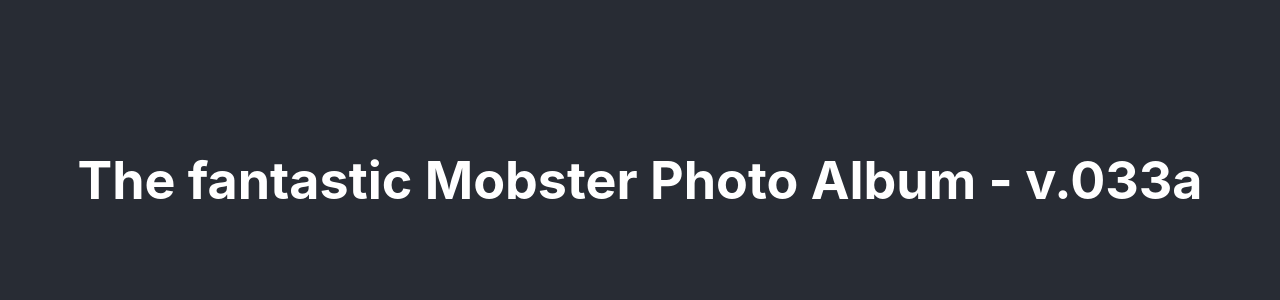
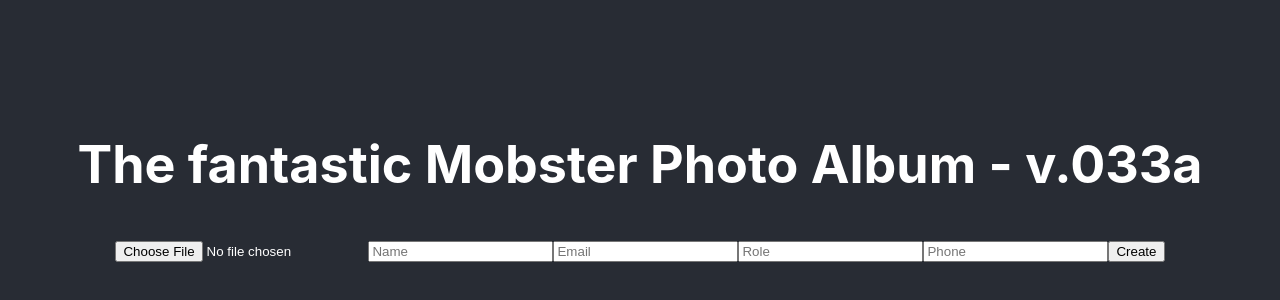
Before and after one commit to Zedekial/Mobster-Profile-Album, a React (Create React App) app in the folder Frontend/: page / in a window 1280 px wide. Shown: the part 220-520 px from the top of the page. Built offline with nearby package versions, Linux system fonts and the light colour scheme.

Commit message:
Created AddEditForm component

```diff
--- a/Frontend/src/App.js
+++ b/Frontend/src/App.js
@@ -1,4 +1,5 @@
 import React, { Component } from 'react';
+import AddEditFormComponent from './components/AddEditFormComponent';
 import './CSS/App.css';
 
 class App extends Component {
@@ -6,6 +7,8 @@ class App extends Component {
     return (
       <div className="App">
         <h1>The fantastic Mobster Photo Album - v.033a</h1>
+        <AddEditFormComponent/>
+
       </div>
     );
   }
--- /dev/null
+++ b/Frontend/src/CSS/AddEditFormComponent.css
@@ -0,0 +1 @@
+/* css for the form */
--- /dev/null
+++ b/Frontend/src/components/AddEditFormComponent.js
@@ -0,0 +1,44 @@
+import React, { Component } from 'react';
+import '../CSS/AddEditFormComponent.css';
+
+class AddEditFormComponent extends Component {
+    constructor(){
+        super();
+        this.state = {name:'',email:'',role:'', phone:'',picture:''};
+        this.submitForm = this.submitForm.bind(this);
+    }
+
+    submitForm(event){
+        event.preventDefault();
+        let data = {
+            "name": this.state.name,
+            "email": this.state.email,
+            "role": this.state.role,
+            "phone": this.state.phone,
+            "picture": this.state.picture,
+        }
+
+        console.log(data);
+
+    }
+    setInput(nameInput,e){
+        this.setState({[nameInput]: e.target.value});
+    }
+
+    render() {
+        return (
+            <div>
+            <form onSubmit={this.submitForm}>
+                <input id="picture" type="file" value={this.state.picture} onChange={this.setInput.bind(this, 'picture')} accept="image/*"/>
+                <input id="name" type="text" placeholder="Name" value={this.state.name} onChange={this.setInput.bind(this, 'name')}/>
+                <input id="email" type="email" placeholder="Email" value={this.state.email} onChange={this.setInput.bind(this, 'email')}/>
+                <input id="role" type="text" placeholder="Role" value={this.state.role} onChange={this.setInput.bind(this, 'role')}/>
+                <input id="phone" type="text" placeholder="Phone" value={this.state.phone} onChange={this.setInput.bind(this, 'phone')}/>
+                <input type="submit" value="Create"/>
+            </form>
+            </div>
+            );
+        }
+    }
+
+    export default AddEditFormComponent;
```
